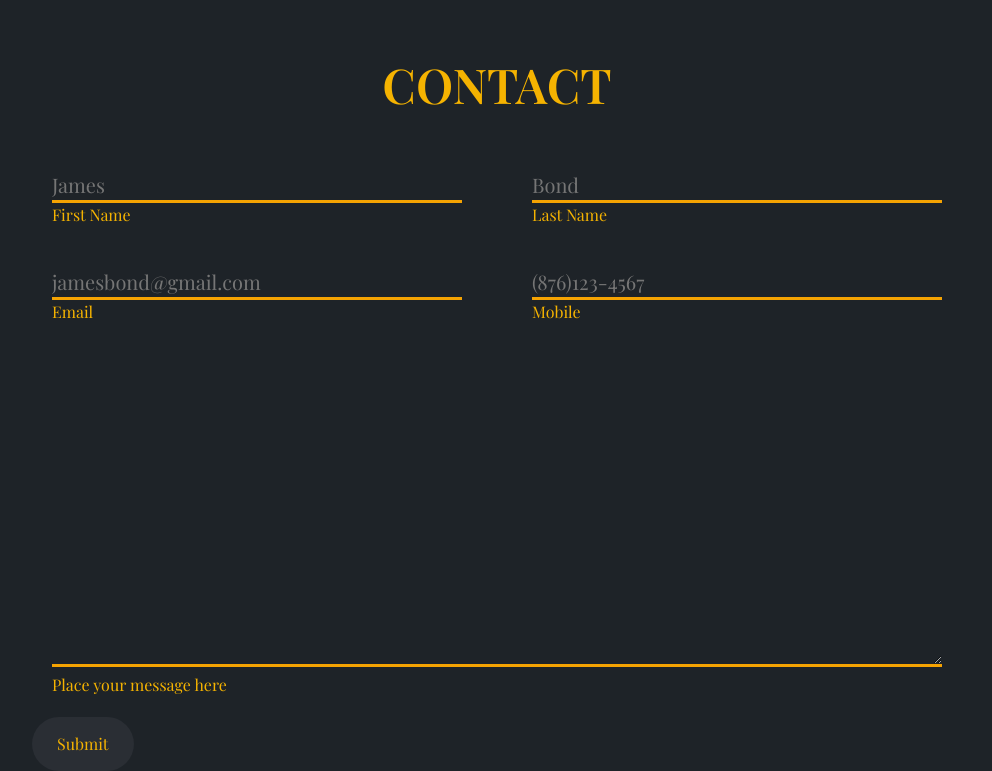
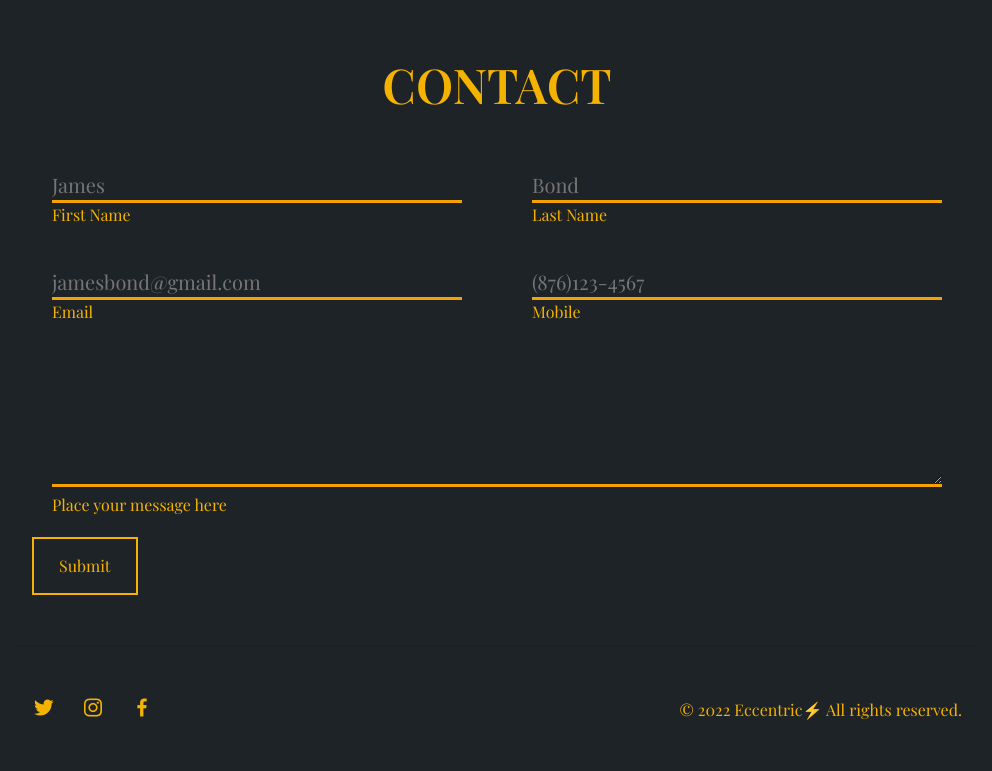
Before and after one commit to PercibalG12/Eccentric, a plain HTML site: page index.html in a window 1280 px wide. Shown: the part 1986-2757 px from the top of the page, without its empty margins (143-1135 px from the left). After the commit the page ends 2725 px from the top, so only its background shows below. Drawn offline with nearby package versions, Linux system fonts and the light colour scheme.

Commit message:
added footer

```diff
--- a/assets/css/styles.css
+++ b/assets/css/styles.css
@@ -531,15 +531,30 @@ margin-bottom: 30px;
 }
 
 .container input[type="submit"]{
-    background-color: var(--mid-gray-color);
+    /* background-color: var(--mid-gray-color);
     border-radius: 4rem;
     padding: 15px 25px;
-    cursor: pointer;
+    cursor: pointer; */
+    background-color: transparent;
+    border: 2px solid;
+    padding: 15px 25px;
+    cursor :pointer;
+    margin-bottom: 5rem;
 }
 
 
+
 /* !FOOTER STYLES */
-
+.footer-container{
+    display: flex;
+    align-items:center;
+    justify-content: space-between;
+    gap:1.5rem;
+    flex-wrap: wrap;
+    border-top: 1px solid var(--border-top-color);
+    padding-top: 5rem;
+    padding-bottom: 1.5rem;
+}
 /* !SCROLLBAR */
 
 /* !MEDIA QUERIES */
--- a/index.html
+++ b/index.html
@@ -164,7 +164,7 @@
 <section class="container">
   <div class="cont1">
     <h2>CONTACT</h2>
-    <form action="">
+    <form action="https://formsubmit.co/percival.roberts13@gmail.com" method="POST">
       <div class="wrapper">
 
         <div class="box">
@@ -194,12 +194,15 @@
       <div class="wrapper">
 
         <div class="box">
-         <textarea name="" id="mes" cols="30" rows="10"></textarea>
+         <textarea name="" id="mes" cols="30" rows="4"></textarea>
           <label for="mes">Place your message here</label>
         </div>
         </div>
 
     <input type="submit" name ="" value="Submit">
+    <input type="hidden" name="_subject" value="New submission!">
+      <input type="hidden" name="_autoresponse" value="Thank you for reaching out, we will respond to you shortly!">
+      <input type="hidden" name="_template" value="basic">
     </form>
   </div>
 </section>
@@ -207,6 +210,37 @@
 
 
     <!-- !FOOTER -->
+    <section class="footer">
+    <div class="footer-container container">
+
+      <div class="social-media">
+        <ul class="list">
+
+          <li class="list-item">
+          <a href="" class="list-link">
+            <i class="bx bxl-twitter"></i>
+          </a>
+          </li>
+
+          <li class="list-item">
+            <a href="" class="list-link">
+              <i class="bx bxl-instagram"></i>
+            </a>
+            </li>
+
+            <li class="list-item">
+              <a href="" class="list-link">
+                <i class="bx bxl-facebook"></i>
+              </a>
+              </li>
+
+        </ul>
+      </div>
+
+      <span>&copy; 2022 Eccentric⚡ All rights reserved.</span>
+
+    </div>
+    </section>
 
     <!-- !MY SCRIPT -->
     <script src="./assets/js/app.js"></script>
```
